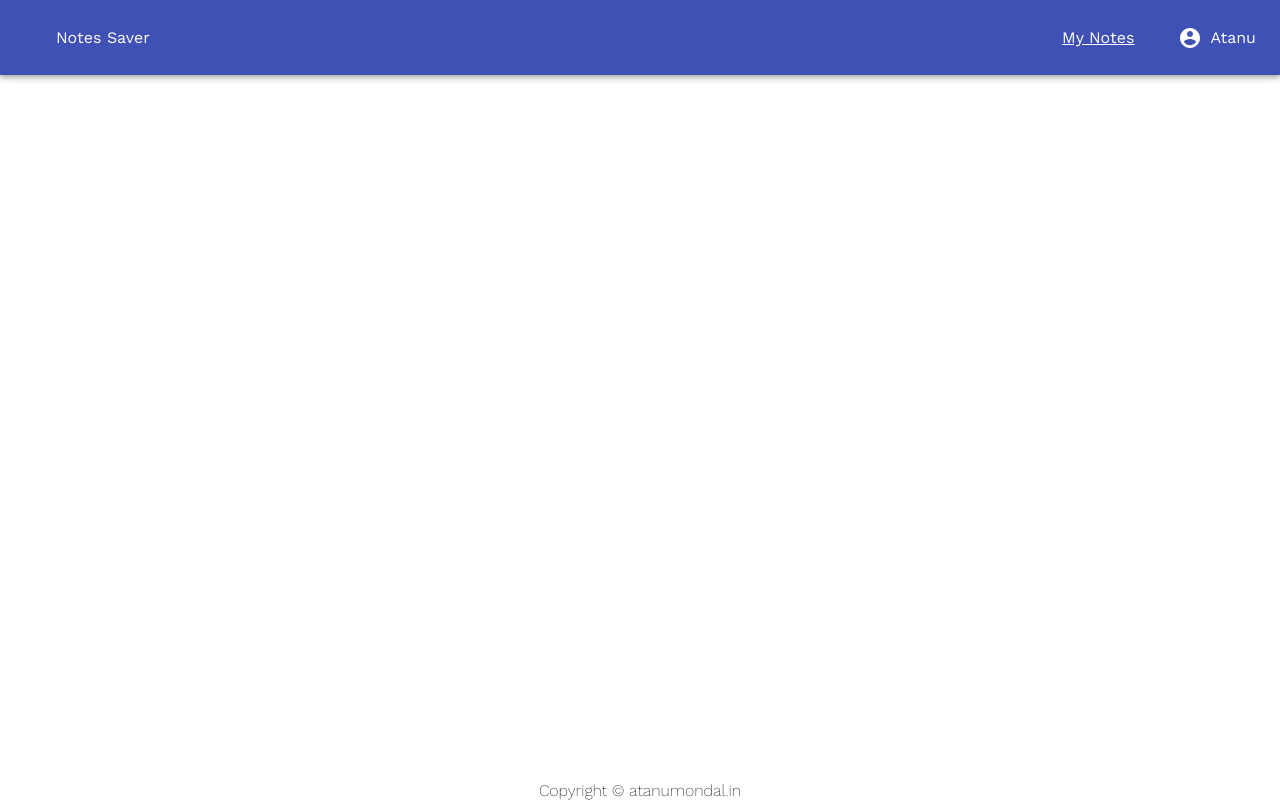
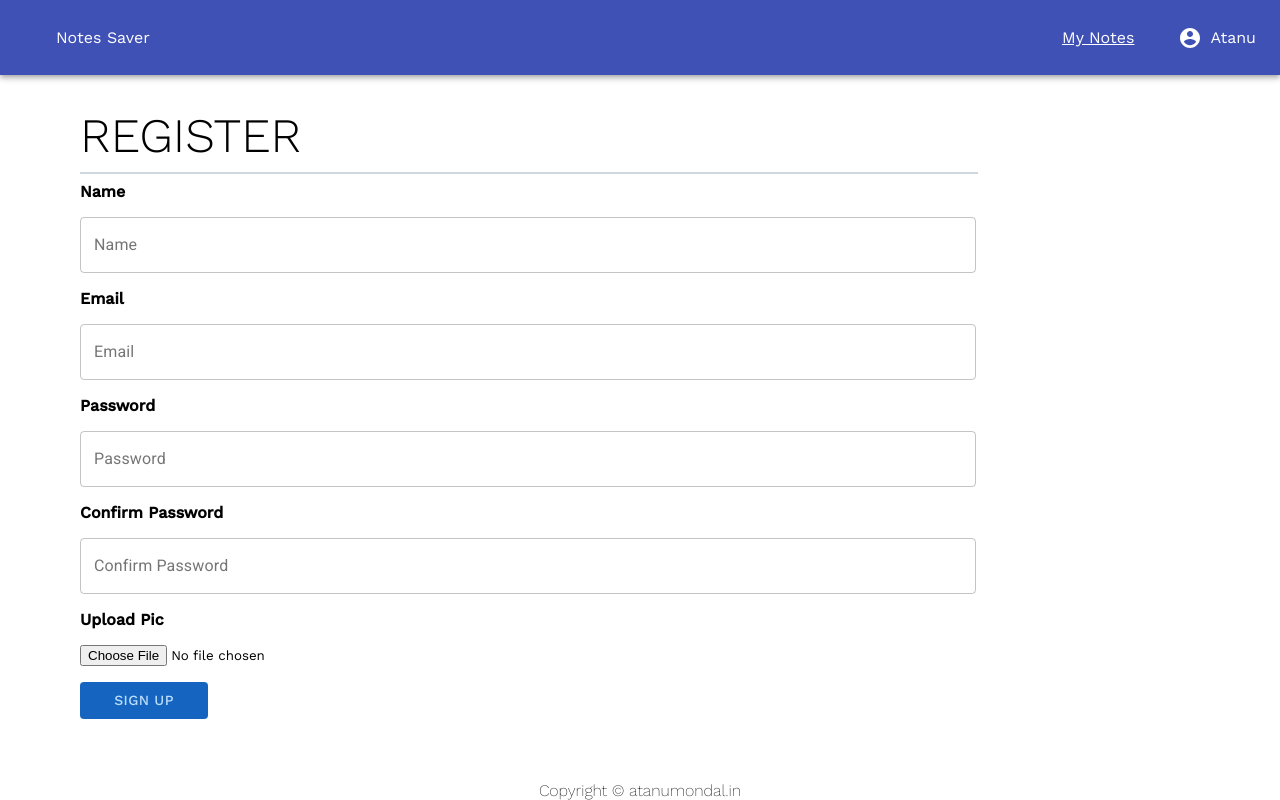
Before and after one commit to atanu12/Note-Saver, a React (Create React App) app in the folder froentend/: page /regester in a window 1280 px wide. Built offline with nearby package versions, Linux system fonts and the light colour scheme.

Commit message:
working on the login & regester form

```diff
--- a/froentend/src/App.js
+++ b/froentend/src/App.js
@@ -6,6 +6,8 @@ import Landing from './components/LandingPage/Landing';
 import {BrowserRouter, Route} from 'react-router-dom'
 import MyNotes from './components/MyNotes/MyNotes';
 import CreateNote from './components/CreateNote/CreateNote';
+import { LoginScreen } from './components/LoginScreen/LoginScreen';
+import RegesterScreen from './components/RegesterScreen/RegesterScreen';
 
 const App =()=> {
   return (
@@ -14,6 +16,8 @@ const App =()=> {
       <Header/>
       <main>
         <Route path="/" exact component={Landing} />
+        <Route path="/login" exact component={LoginScreen} />
+        <Route path="/regester" exact component={RegesterScreen} />
         <Route path="/mynotes" component={MyNotes} />
         <Route path="/createnote" component={CreateNote} />
       </main>
--- a/froentend/src/components/LandingPage/Landing.css
+++ b/froentend/src/components/LandingPage/Landing.css
@@ -21,7 +21,7 @@
 .main_button{
     margin: 5em 0em;
 }
-.main_button>button{
+.main_button >a>button{
     width: 10%;
     height: 40px;
     margin: 0 2em;
@@ -29,7 +29,7 @@
     background: #1565c0;
     color: #ffffff;
 }
-.main_button>button:last-child{
+.main_button >a>button:last-child{
     background: transparent !important;
     color: black;
     border: 2px solid #1565c0;
--- a/froentend/src/components/LandingPage/Landing.js
+++ b/froentend/src/components/LandingPage/Landing.js
@@ -1,4 +1,5 @@
 import React from "react";
+import { Link } from "react-router-dom";
 import "./Landing.css";
 
 const Landing = () => {
@@ -13,8 +14,8 @@ const Landing = () => {
         </div>
 
       <div className="main_button">
-          <button href='/login'>Login</button>
-          <button href='/signup'>Sign Up</button>
+        <Link to="/login"><button>Login</button></Link>
+        <Link to="regester"><button>Sign Up</button></Link>
       </div>
       </div>
     </div>
--- /dev/null
+++ b/froentend/src/components/LoginScreen/Login.css
@@ -0,0 +1,3 @@
+.Login_main>.Email> TextField{
+    width: 90vw;
+}
--- /dev/null
+++ b/froentend/src/components/LoginScreen/LoginScreen.js
@@ -0,0 +1,52 @@
+import { Box, Button, FormControl, FormGroup, FormHelperText, Input, InputLabel, makeStyles, TextField } from "@material-ui/core";
+import { set } from "mongoose";
+import React,{useState} from "react";
+import MainScreen from "../MainScreen/MainScreen";
+
+// custom Style
+const useStyles = makeStyles((theme) => ({
+    textField: {
+        width: '70vw',
+        margin: '1rem 0px'
+    },
+    label: {
+        fontWeight: '600'
+    },
+    button: {
+        background: '#1565c0',
+        color: '#bbdefb',
+        width: '10vw',
+        "&:hover": {
+            backgroundColor: '#78909c',
+            color: 'white',
+        }
+    }
+}))
+
+export const LoginScreen = () => {
+    const classes = useStyles();
+
+    // create useState for all the fields
+    const [email, setEmail] = useState("");
+    const [password, setPassword] = useState("");
+    const [error, setError] = useState("");
+    const [loding, setLoding] = useState("");
+
+    const submitHandler =(e)=>{
+        e.preventDefault()
+        console.log(email, password)
+    }
+    return (
+        <MainScreen title="Login">
+            <form onSubmit={submitHandler}>
+                <div>
+                    <TextField type='email' placeholder="Email" value={email} onClick={(e)=>setEmail(e.target.value)} label="Name" variant="outlined" />
+                </div>
+                <div>
+                    <TextField type='password' value={password} onClick={(e)=>setPassword(e.target.value)} label="Name" variant="outlined" />
+                </div>
+               <button type='submit'>Submit</button>
+            </form>
+        </MainScreen>
+    );
+};
--- /dev/null
+++ b/froentend/src/components/RegesterScreen/RegesterScreen.js
@@ -0,0 +1,75 @@
+import { Box, Button, makeStyles, TextField } from "@material-ui/core";
+import React, { useState } from "react";
+import MainScreen from "../MainScreen/MainScreen";
+
+// custom Style
+const useStyles = makeStyles((theme)=>({
+  textField:{
+      width:'70vw',
+      margin:'1rem 0px'
+  },
+  label:{
+      fontWeight:'600'
+  },
+  button:{
+      background:'#1565c0',
+      color:'#bbdefb',
+      width:'10vw',
+      "&:hover": {
+          backgroundColor: '#78909c',
+          color:'white',
+        }
+  }
+}))
+const RegesterScreen = () => {
+  const classes = useStyles()
+
+  // create useState for all the fields
+  // const [email, setEmail] = useState("");
+  // const [password, setPassword] = useState("");
+  // const [error, setError] = useState("");
+  // const [loding, setLoding] = useState("");
+
+
+  return (
+    <MainScreen title="REGISTER">
+      <div className="regester_main">
+      <Box
+        component="form"
+        sx={{
+          "& > :not(style)": { m: 1, width: "25ch" },
+        }}
+        noValidate
+        autoComplete="off"
+      >
+        <div>
+        <label className={classes.label}>Name</label>
+          <TextField fullWidth className={classes.textField} id="outlined-basic" label="Name" variant="outlined"  />
+        </div>
+        <div>
+        <label className={classes.label}>Email</label>
+          <TextField fullWidth className={classes.textField} id="outlined-basic" label="Email" variant="outlined" />
+        </div>
+        <div>
+        <label className={classes.label}>Password</label>
+          <TextField type="password" fullWidth className={classes.textField} id="outlined-basic" label="Password" variant="outlined" />
+        </div>
+        <div>
+        <label className={classes.label}>Confirm Password</label>
+          <TextField type="password" fullWidth className={classes.textField} id="outlined-basic" label="Confirm Password" variant="outlined" />
+        </div>
+        <div>
+        <label className={classes.label}>Upload Pic</label>
+          <input type="file"  className={classes.textField} variant="outlined" accept="image/*" />
+        </div>
+
+        <div >
+            <Button className={classes.button}>Sign Up</Button>
+        </div>
+      </Box>
+    </div>
+    </MainScreen>
+  );
+};
+
+export default RegesterScreen;
```
